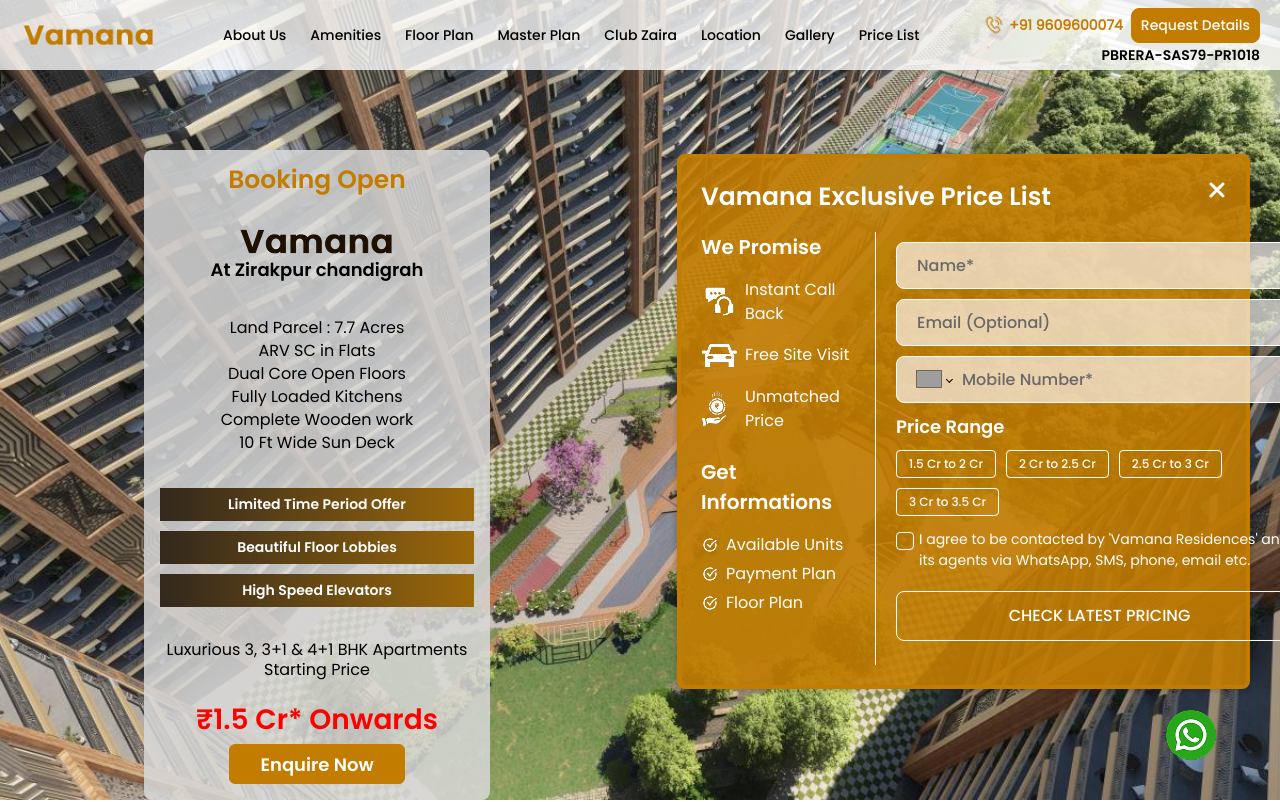
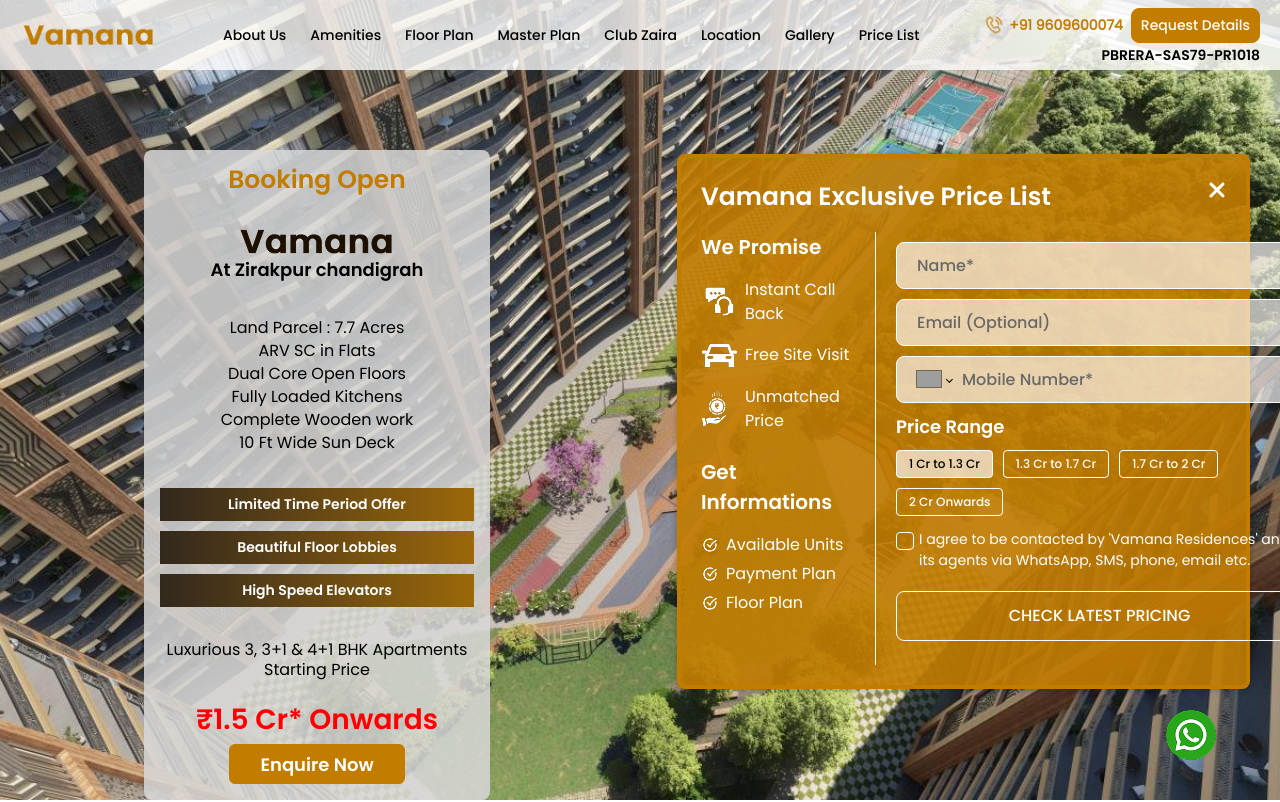
Before and after one commit to hardeep-2025/vamana-new, a React (Create React App) app: page / in a window 1280 px wide. Shown: the top 802 px of the page. Built offline with nearby package versions, Linux system fonts and the light colour scheme; grey boxes are pictures that could not be loaded.

Commit message:
form changes

```diff
--- a/src/components/Layouts/EnquireForm/EnquireForm.jsx
+++ b/src/components/Layouts/EnquireForm/EnquireForm.jsx
@@ -16,7 +16,7 @@
     const [mobileNumber, setMobileNumber] = useState();
     const [phoneError, setPhoneError] = useState("");
     const [priceError, setPriceError] = useState("");
-    const [priceRange, setPriceRange] = useState("");
+    const [priceRange, setPriceRange] = useState("1 Cr to 1.3 Cr");
     const [formError, setFormError] = useState("");
     const [loading, setLoading] = useState(false);
     const [termsError, setTermsError] = useState("");
@@ -161,7 +161,7 @@
         setEmail('');
         setTermsValue(false);
         setTermsCheck(false);
-        setPriceRange('');
+        setPriceRange('1 Cr to 1.3 Cr');
     }
 
     return (
@@ -228,17 +228,17 @@
                         <p className='form_label'>Price Range</p>
 
                         <ToggleButtonGroup name={`price_range_${formId}`} className='price_range_group' type="radio" value={priceRange} onChange={(val) => setPriceRange(val)}>
-                            <ToggleButton id={`${formId+"_1"}`} value={"1.5 Cr to 2 Cr"} className={`${priceRange === "1.5 Cr to 2 Cr" && 'active'}`}>
-                                1.5 Cr to 2 Cr
+                            <ToggleButton id={`${formId+"_1"}`} value={"1 Cr to 1.3 Cr"} className={`${priceRange === "1 Cr to 1.3 Cr" && 'active'}`}>
+                                1 Cr to 1.3 Cr
                             </ToggleButton>
-                            <ToggleButton id={`${formId+"_2"}`} value={"2 Cr to 2.5 Cr"}>
-                                2 Cr to 2.5 Cr
+                            <ToggleButton id={`${formId+"_2"}`} value={"1.3 Cr to 1.7 Cr"}>
+                                1.3 Cr to 1.7 Cr
                             </ToggleButton>
-                            <ToggleButton id={`${formId+"_3"}`} value={"2.5 Cr to 3 Cr"}>
-                                2.5 Cr to 3 Cr
+                            <ToggleButton id={`${formId+"_3"}`} value={"1.7 Cr to 2 Cr"}>
+                                1.7 Cr to 2 Cr
                             </ToggleButton>
-                            <ToggleButton id={`${formId+"_4"}`} value={"3 Cr to 3.5 Cr"}>
-                                3 Cr to 3.5 Cr
+                            <ToggleButton id={`${formId+"_4"}`} value={"2 Cr Onwards"}>
+                                2 Cr Onwards
                             </ToggleButton>
                         </ToggleButtonGroup>
                         {priceError && (
```
